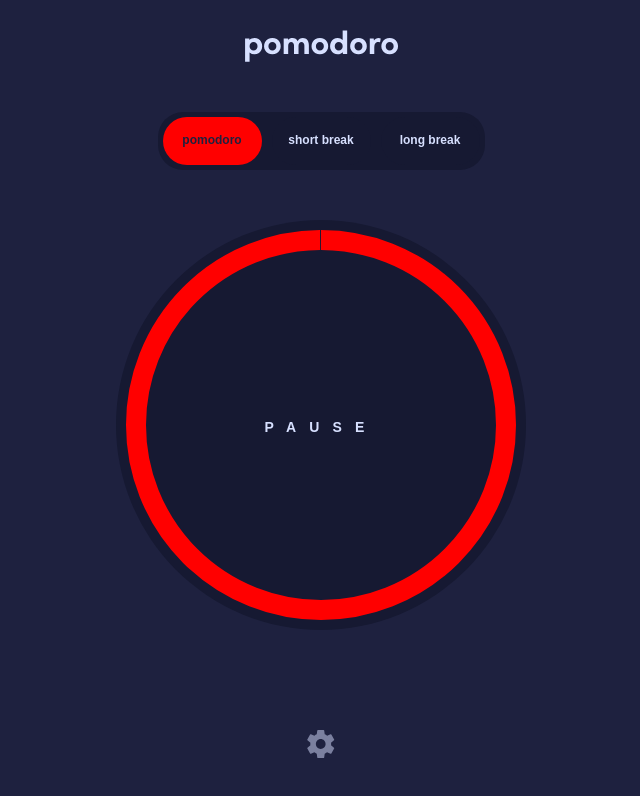
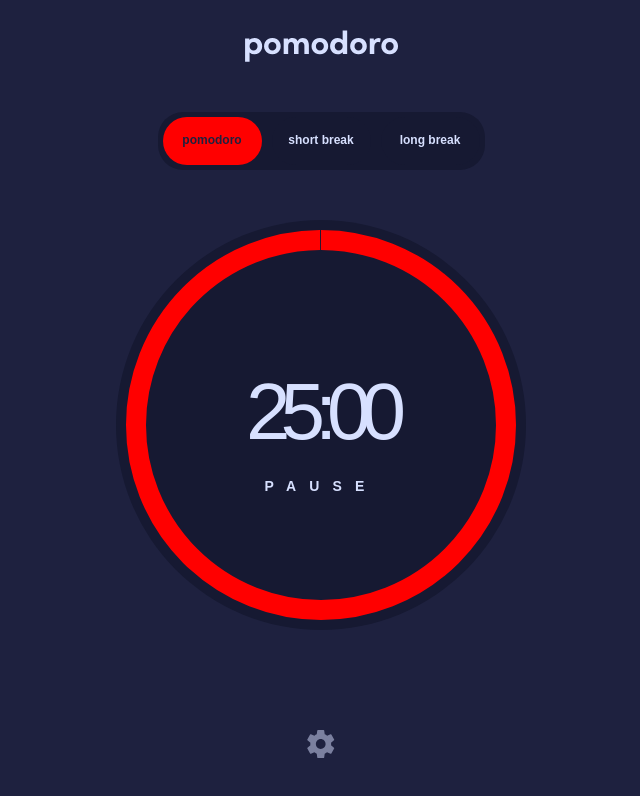
Before and after one commit to achiewe/pomodoro-app, a Next.js app: page / in a window 1280 px wide. Shown: the top 796 px of the page, without its empty margins (319-959 px from the left). Built offline with nearby package versions, Linux system fonts and the light colour scheme.

Commit message:
add the logic that if panelOption is equal to pomodoro then show in the h1 tag pomodoroTimer

```diff
--- a/src/app/components/TimerDisplay.tsx
+++ b/src/app/components/TimerDisplay.tsx
@@ -7,6 +7,9 @@ export default function TimerDisplay() {
   const dispatch = useDispatch();
   const panelOption = useSelector(
     (store: RootState) => store.panelOption.panelOption
+  );
+  const pomodoroTimer = useSelector(
+    (store: RootState) => store.pomodoroTimer.pomodoroTimer
   );
   return (
     <div className="w-[267.805px] md:w-[410px] h-[267.805px] md:h-[410px] mt-[50px] mb-[100px] shadow-amber-600 rounded-full bg-[#161932] flex justify-center items-center relative">
@@ -59,7 +62,7 @@ export default function TimerDisplay() {
       </svg>
       <div className="flex flex-col w-full justify-center items-center gap-[5px]">
         <h1 className="text-[80px] leading-[118.48px] tracking-[-10px] font-normal text-[#D7E0FF]">
-          {}
+          {panelOption === "pomodoro" ? pomodoroTimer : "koko"}
         </h1>
         <button className="tracking-[13.13px] text-[#D7E0FF] text-[14px] leading-[20.73px] font-bold">
           PAUSE
```
